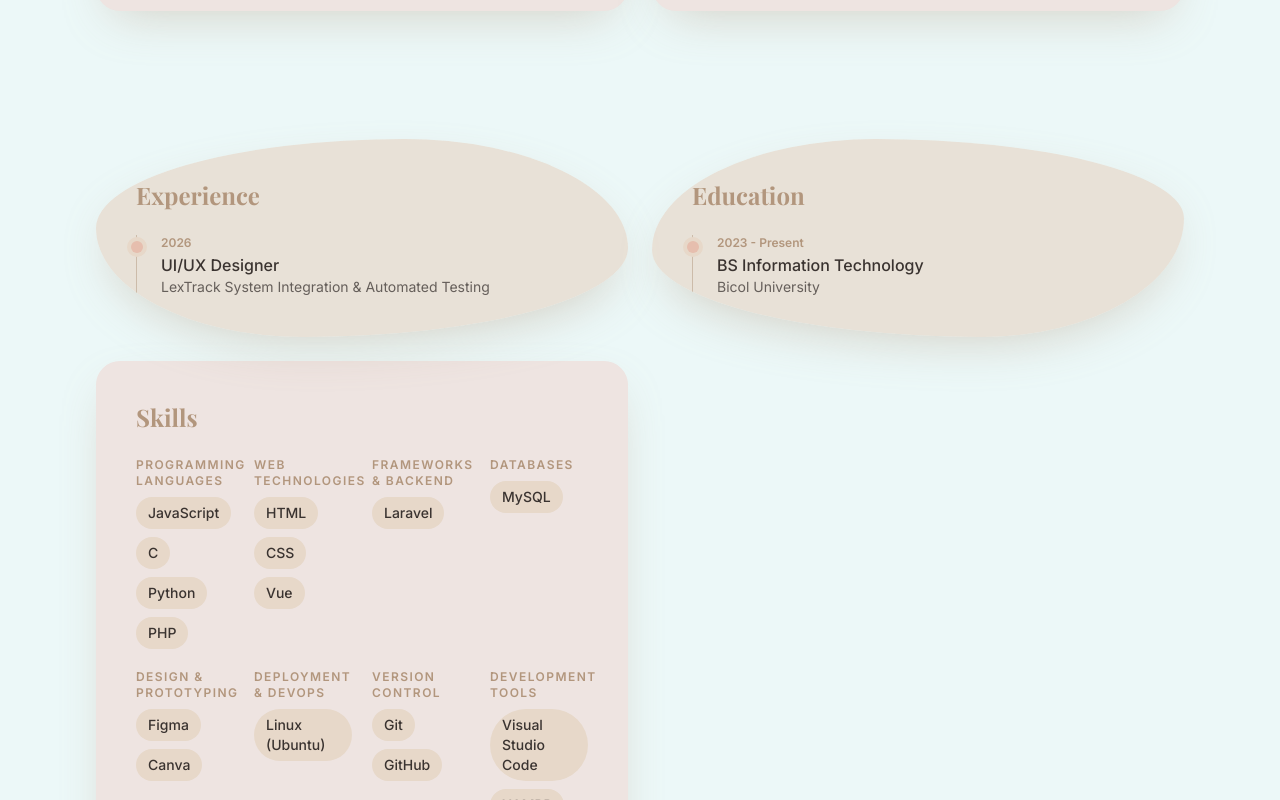
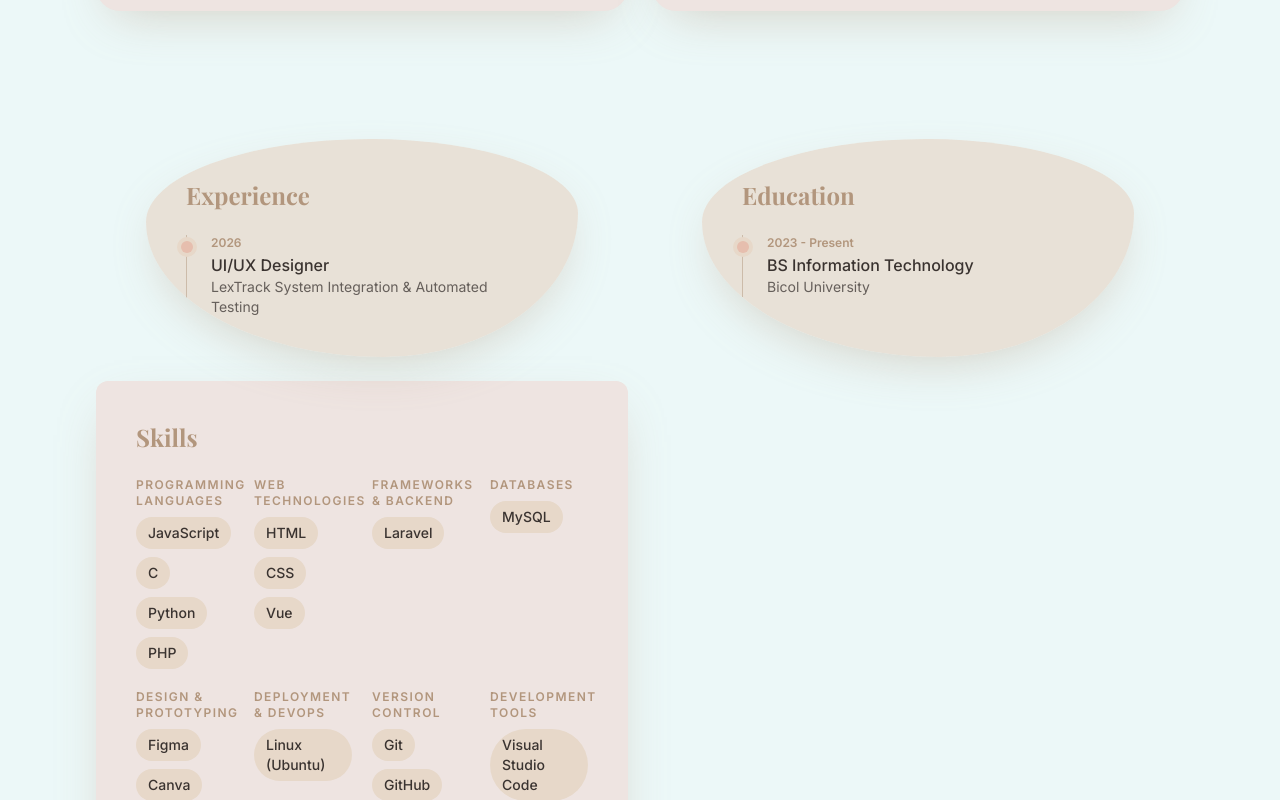
Before and after one commit to rhonaeloisa/portfolio, a Next.js app: page / in a window 1280 px wide. Shown: the part 2160-2960 px from the top of the page. Built offline with nearby package versions, Linux system fonts and the light colour scheme; a web font is replaced by a local one.

Commit message:
Refine timeline and skills card shapes

```diff
--- a/app/page.tsx
+++ b/app/page.tsx
@@ -515,7 +515,7 @@ export default function Home() {
               when="2026"
               role="UI/UX Designer"
               org="LexTrack System Integration & Automated Testing"
-              shape="rounded-blob"
+              shape="rounded-pebble"
             />
           </Reveal>
           <Reveal delay={0.1}>
@@ -524,13 +524,13 @@ export default function Home() {
               when="2023 - Present"
               role="BS Information Technology"
               org="Bicol University"
-              shape="rounded-blob2"
+              shape="rounded-pebble"
             />
           </Reveal>
           <Reveal delay={0.2}>
             <div
               id="skills"
-              className="h-full scroll-mt-24 rounded-3xl bg-alabaster p-8 shadow-soft sm:p-10 lg:col-span-2"
+              className="h-full scroll-mt-24 rounded-xl bg-alabaster p-8 shadow-soft sm:p-10 lg:col-span-2"
             >
               <h3 className="font-serif text-2xl font-bold text-camel">Skills</h3>
               <div className="mt-6 grid gap-5 sm:grid-cols-2 lg:grid-cols-4">
@@ -616,7 +616,7 @@ function Timeline({
 }) {
   return (
     <div
-      className={`relative h-full overflow-hidden ${shape} bg-cream/70 p-8 pb-12 shadow-soft sm:p-10`}
+      className={`relative mx-auto h-full w-full max-w-[27rem] overflow-hidden ${shape} bg-cream/70 p-8 pb-12 shadow-soft sm:p-10`}
     >
       <h3 className="font-serif text-2xl font-bold text-camel">{title}</h3>
       <ol className="relative mt-6 border-l border-camel/50 pl-6">
--- a/tailwind.config.ts
+++ b/tailwind.config.ts
@@ -26,6 +26,7 @@ const config: Config = {
       borderRadius: {
         blob: "58% 42% 61% 39% / 45% 55% 45% 55%",
         blob2: "42% 58% 38% 62% / 56% 40% 60% 44%",
+        pebble: "52% 48% 45% 55% / 38% 34% 66% 62%",
       },
     },
   },
```
